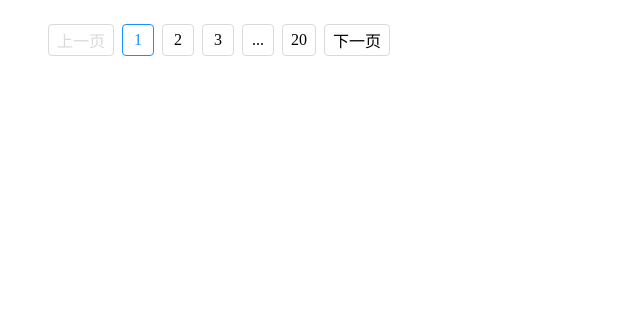
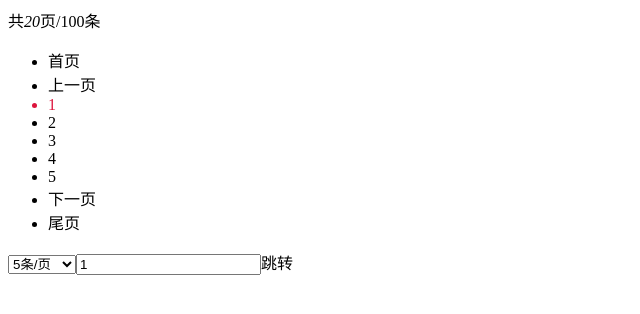
Before and after one commit to ByeWord/vue-component, a Vue app: page / in a window 1280 px wide. Shown: the top 314 px of the page, without its empty margins (0-640 px from the left). Built offline with nearby package versions, Linux system fonts and the light colour scheme.

Commit message:
完成基本的分页算法

```diff
--- a/src/App.vue
+++ b/src/App.vue
@@ -1,16 +1,18 @@
 <template>
     <div id="app">
-        <w-pager :total-page="totalPage" :current-page="currentPage" @onChange="handlePageChange"></w-pager>
+        <!--<w-pager :total-page="totalPage" :current-page="currentPage" @onChange="handlePageChange"></w-pager>-->
+        <w-pagination :total="100" :current-page-number="1" @pageNumberChange="handlePageChange"></w-pagination>
     </div>
 </template>
 
 <script>
 
   import WPager from "./components/pager/pager";
+  import WPagination from "./components/pagenation/pagination";
 
   export default {
     name: 'app',
-    components: {WPager},
+    components: {WPagination, WPager},
     data(){
       return {
         currentPage: 1,
@@ -18,8 +20,8 @@
       }
     },
     methods:{
-      handlePageChange(index){
-        this.currentPage = index
+      handlePageChange(pageInfo){
+        this.currentPage = pageInfo.page
       }
     }
   }
--- /dev/null
+++ b/src/components/pagenation/pagination.vue
@@ -0,0 +1,104 @@
+<template>
+    <nav class="w-pagination">
+        <span class="w-pagination-info">共<em>{{totalPages}}</em>页/{{total}}条</span>
+        <ul class="w-pagination-nav">
+            <li :class="{'disabled': currentPageNumber === 1}" @click="skipToPage(1)">首页</li>
+            <li :class="{'disabled': currentPageNumber === 1}" @click="skipToPage(currentPageNumber-1)">上一页</li>
+            <li v-for='(num,id) in pageNumbers' :key='id' @click="skipToPage(num)"
+                :class="{'active':(currentPageNumber===num)}">{{num}}
+            </li>
+            <li :class="{'disabled': currentPageNumber === totalPages}" @click="skipToPage(currentPageNumber+1)">
+                下一页
+            </li>
+            <li :class="{'disabled': currentPageNumber === totalPages}" @click="skipToPage(totalPages)">尾页
+            </li>
+        </ul>
+        <div class="w-pagination-jump">
+            <select class="pageSelect" @change="handleSelectPageCount($event)">
+                <option v-for="(num,ide) in pageSizes" :key="ide" :value="num">{{num}}条/页</option>
+            </select>
+            <input type="text" v-model="targetPageNumber" @keyup.enter="submit($event)">
+            <span @click="skipTo">跳转</span>
+        </div>
+    </nav>
+</template>
+
+<script>
+  export default {
+    name: "w-pagination",
+    //共有多少条数据，每页显示多少条数据，有多少个分页，显示多少个分页
+    //数据总条数、每页显示条数、显示页码数，同时我们需要定义当前页参数（默认为1），显示条数（默认10条），跳转页（默认第1页）
+    props: {
+      currentPageNumber: {//当前页页码
+        type: Number,
+        default: 1
+      },
+      total: {//数据总量，非页码总量
+        type: Number
+      },
+      pageSizes: { // 供用户选择的每页展示项目数量
+        type: Array,
+        default: () => [5, 10, 15, 20]
+      },
+      pageGroup: {//展示页码项目数量
+        type: Number,
+        default: 5
+      }
+    },
+    data() {
+      return {
+        targetPageNumber: 1, //跳转的目标页面
+        currentPageSize: this.pageSizes[0]
+      }
+    },
+    computed: {
+      totalPages() {
+        return Math.ceil(this.total / this.currentPageSize) || 1;
+      },
+      pageNumbers() {//计算显示的页码块数量
+        let len = this.totalPages;
+        let count = Math.floor(this.pageGroup / 2);
+        let center = this.currentPage;
+        let temp = [];
+        // 总页码数小于设置页码数
+        if (len < this.pageGroup) {
+          while (len--) {
+            temp.push(this.totalPages - len);
+          }
+          return temp;
+        }
+        // 总页码数大于设置页码数
+        while (len--) {
+          temp.push(this.totalPages - len);
+        }
+        let idx = temp.indexOf(center);
+        if (idx <= count) {
+          center = center + count - idx;
+        } else if (idx > this.totalPages - count - 1) {
+          center = this.totalPages - count;
+        }
+        temp = temp.splice(center - count - 1, this.pageGroup);
+        return temp;
+      }
+    },
+    methods: {
+      skipToPage(pageNumber) {
+        if (pageNumber >= 1 && pageNumber <= this.totalPages) {
+          this.$emit('pageNumberChange', {page: pageNumber, pageSize: this.pageSize});
+        }
+      },
+      skipTo() {
+        this.skipToPage(this.targetPageNumber)
+      },
+      handleSelectPageCount(e) {
+        this.$emit('onShowSizeChange', {page: this.currentPage, pageSize: parseInt(e.target.value)});
+      }
+    }
+  }
+</script>
+
+<style lang="scss" scoped>
+    .active{
+        color: crimson;
+    }
+</style>
```
Also changed, not shown: src/components/pagenation/algo.js (added, +31 -0 lines), 1 other file (tests, documents, lock files or other folders).
